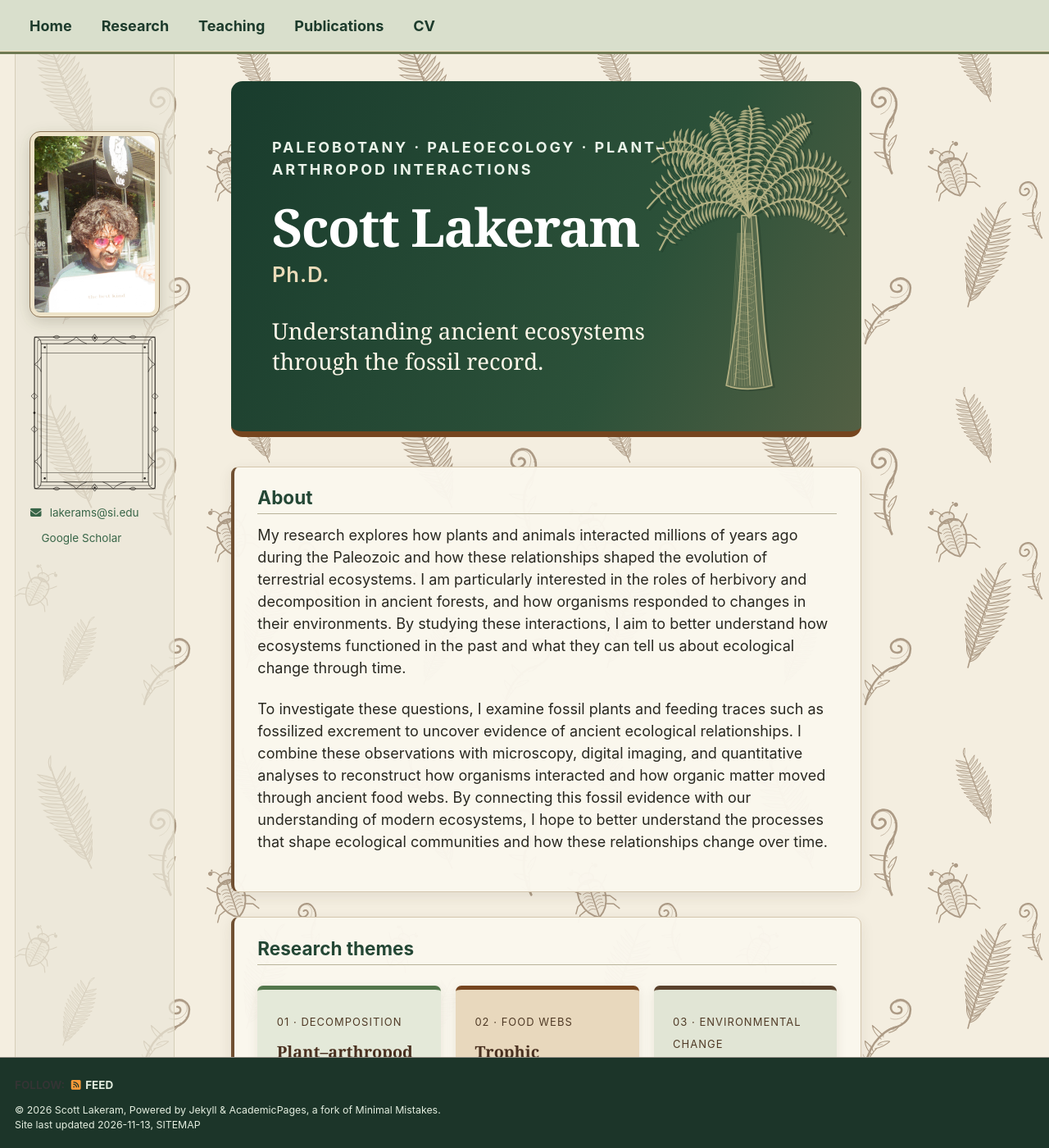
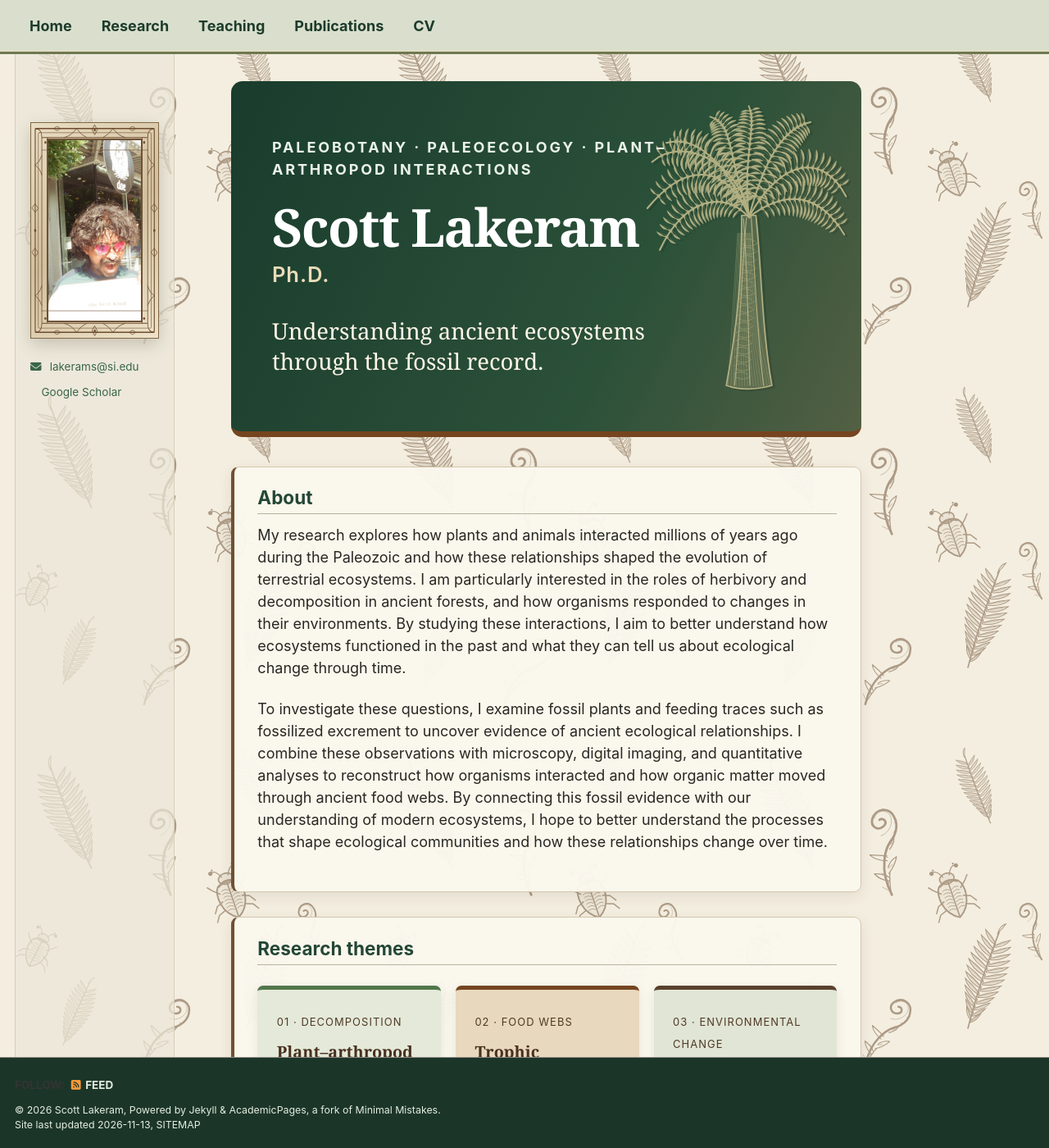
Before and after one commit to slakeram/slakeram.github.io, a Jekyll site: the page built from _pages/about.md, in a window 1280 px wide and 1400 px high. Shown: the whole window at 82% size. Built offline with Jekyll 4.4.1, drawn with Linux system fonts in a browser that asks for light colours; a script bundle is joined from its source files by our own code; a style sheet for code colours, icons or effects is not loaded.

Commit message:
Style temple-inspired ornamental frame in sandstone and walnut

```diff
--- a/assets/css/botanical.css
+++ b/assets/css/botanical.css
@@ -381,3 +381,51 @@ body:has(.kolam-cv) .cv-person-name {text-align:left!important;margin:0 0 1.5rem
   outline: 1px solid #8c7455;
   box-shadow: 0 6px 20px rgba(46,39,24,.20);
 }
+
+/* South Indian temple-carving-inspired portrait surround:
+   stepped stonework, rhythmic carved lines, floral/diamond details.
+   Ornament is decorative and does not obscure the photograph. */
+.temple-portrait-frame {
+  position:relative;
+  box-sizing:border-box;
+  width:224px;
+  max-width:100%;
+  padding:19px;
+  margin:0 auto 1.25rem;
+  background:linear-gradient(145deg,#e9ddc3,#d2c09e 50%,#eee3ca);
+  border:1px solid #806744;
+  box-shadow:0 7px 20px rgba(45,34,23,.2);
+  color:#6e4c2e;
+}
+.temple-portrait-inner {
+  position:relative;
+  z-index:1;
+  overflow:hidden;
+  background:#d3c5a9;
+  border:2px solid #705439;
+}
+.botanical-contact-sidebar .temple-portrait-inner .botanical-profile-photo-film {
+  display:block;
+  width:100%;
+  height:220px;
+  max-width:none;
+  margin:0;
+  border:0;
+  outline:0;
+  border-radius:0;
+  box-shadow:none;
+  object-fit:cover;
+  object-position:center 43%;
+}
+.temple-portrait-ornament {
+  position:absolute;
+  inset:0;
+  z-index:2;
+  width:100%;
+  height:100%;
+  pointer-events:none;
+}
+@media(max-width:480px) {
+  .temple-portrait-frame {width:210px;padding:18px;}
+  .botanical-contact-sidebar .temple-portrait-inner .botanical-profile-photo-film {height:207px;}
+}
```
